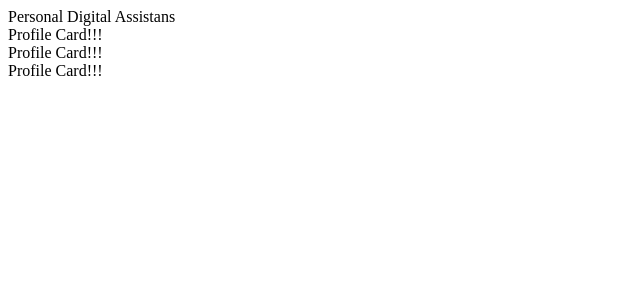
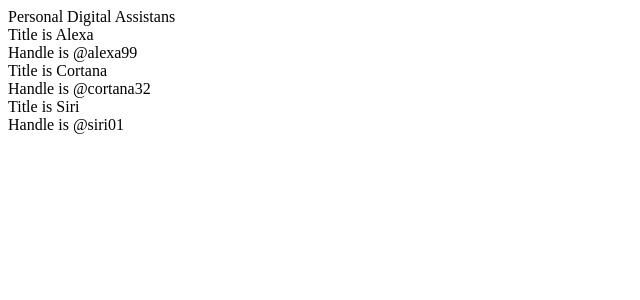
Before and after one commit to SeherKumsar/Redux_ile_Modern_React_pdas, a React (Create React App) app: page / in a window 1280 px wide. Shown: the top 300 px of the page, without its empty margins (0-640 px from the left). Built offline with nearby package versions, Linux system fonts and the light colour scheme.

Commit message:
added props

```diff
--- a/src/App.js
+++ b/src/App.js
@@ -5,9 +5,9 @@ function App() {
         <div>
             <div>Personal Digital Assistans</div>
 
-            <ProfileCard />
-            <ProfileCard />
-            <ProfileCard />
+            <ProfileCard title="Alexa" handle="@alexa99"/>
+            <ProfileCard title="Cortana" handle="@cortana32"/>
+            <ProfileCard title="Siri" handle="@siri01"/>
         </div>
     );
 }
--- a/src/ProfileCard.js
+++ b/src/ProfileCard.js
@@ -1,7 +1,10 @@
-function ProfileCard() {
-  return <div>
-      Profile Card!!!
-    </div>;
+function ProfileCard(props) {
+  return (
+    <div>
+      <div>Title is {props.title}</div>
+      <div>Handle is {props.handle}</div>
+    </div>
+  );
 }
 
 export default ProfileCard;
```
